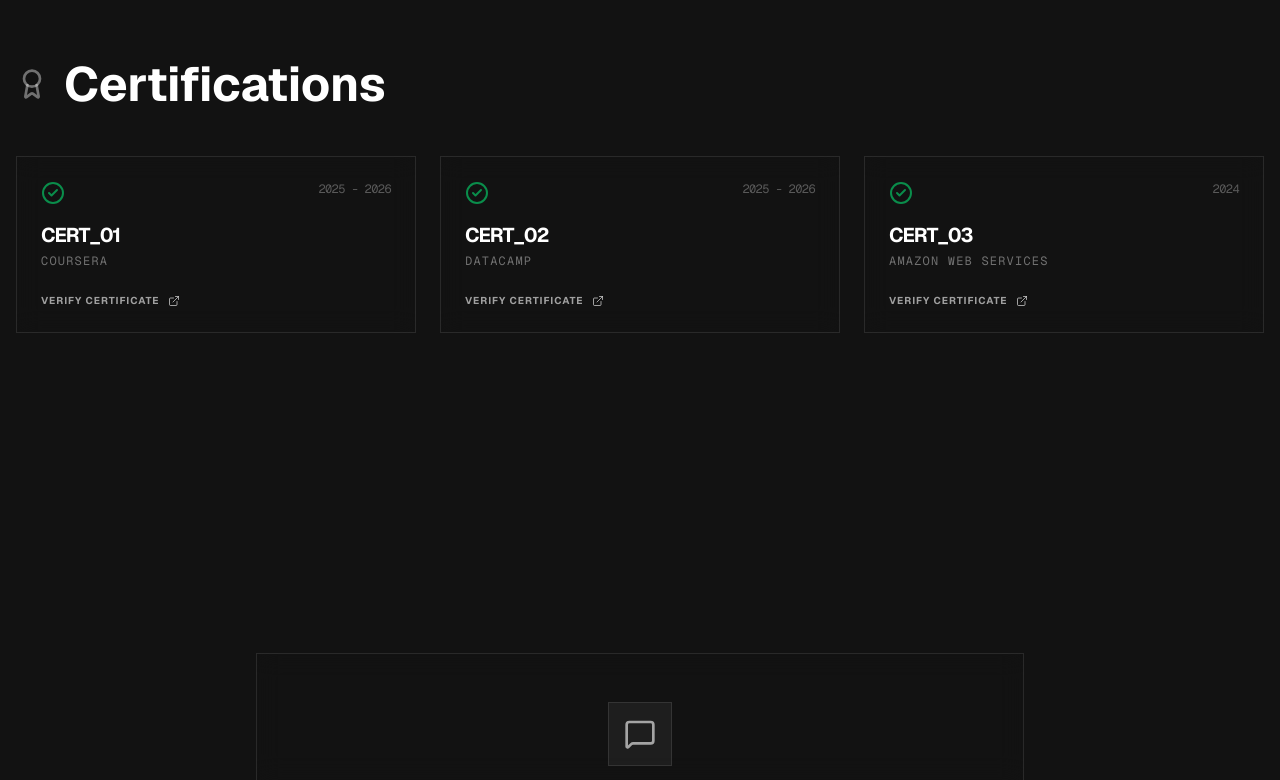
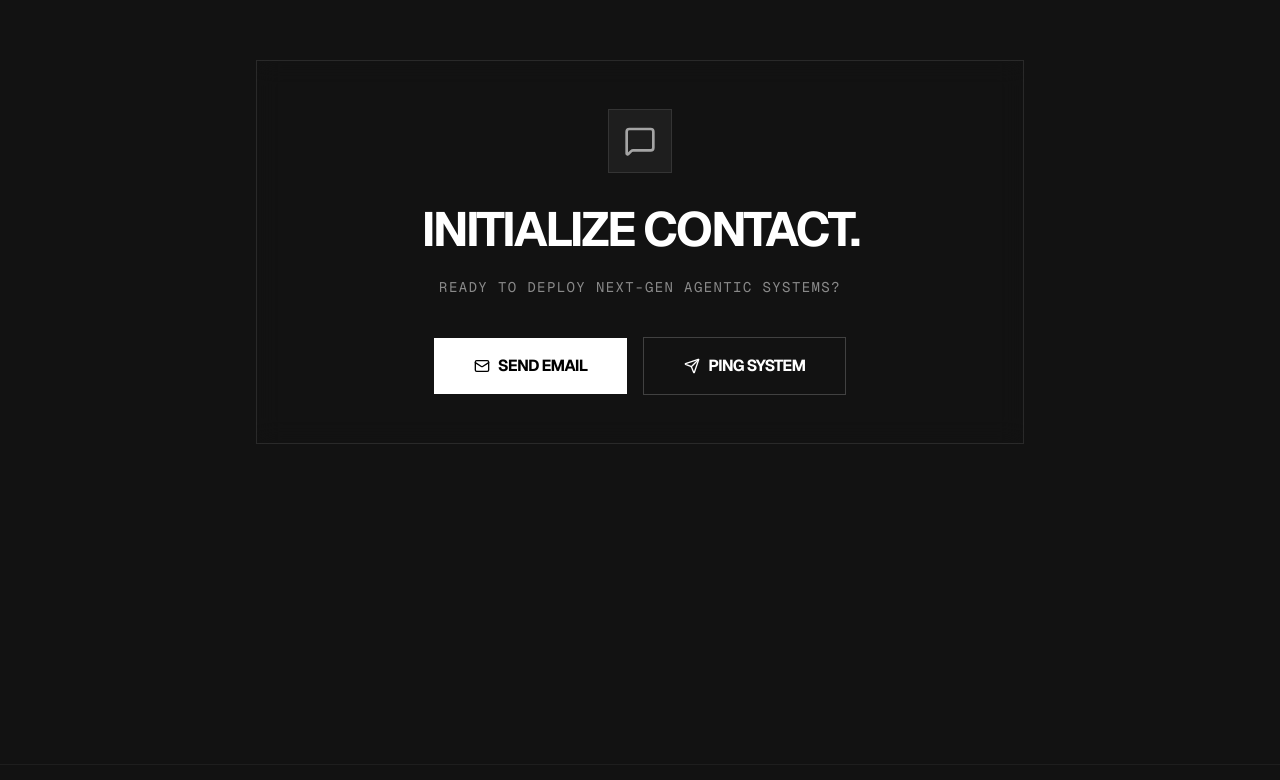
Before and after one commit to donyelqt/donielearys, a Next.js app: page / in a window 1280 px wide. Shown: the part 5363-6143 px from the top of the page. Built offline with nearby package versions, Linux system fonts and the light colour scheme.

Commit message:
refactor(sections): replace certifications with competitions component
Replace the static Certifications section with a more detailed Competitions section to better showcase achievements, rankings, and leadership roles.

```diff
--- a/src/components/sections/Certifications.tsx
+++ /dev/null
@@ -1,69 +0,0 @@
-"use client"
-
-import React from 'react'
-import { motion } from 'framer-motion'
-import { Award, CheckCircle2, ExternalLink } from 'lucide-react'
-
-const certifications = [
-  {
-    name: "CERT_01",
-    issuer: "Coursera",
-    date: "2025 - 2026",
-    link: "#",
-  },
-  {
-    name: "CERT_02",
-    issuer: "DataCamp",
-    date: "2025 - 2026",
-    link: "#",
-  },
-  {
-    name: "CERT_03",
-    issuer: "Amazon Web Services",
-    date: "2024",
-    link: "#",
-  },
-]
-
-export default function Certifications() {
-  return (
-    <section id="certifications" className="py-20 px-4">
-      <div className="max-w-7xl mx-auto">
-        <div className="flex items-center gap-4 mb-12">
-          <Award className="w-8 h-8 text-white/40" />
-          <h2 className="text-3xl md:text-5xl font-bold">Certifications</h2>
-        </div>
-
-        <div className="grid md:grid-cols-3 gap-6">
-          {certifications.map((cert, i) => (
-            <motion.div
-              key={cert.name}
-              initial={{ opacity: 0, y: 20 }}
-              whileInView={{ opacity: 1, y: 0 }}
-              transition={{ delay: i * 0.1 }}
-              viewport={{ once: true }}
-              className="p-6 rounded-none glass hover:border-white/20 transition-all flex flex-col justify-between gap-6"
-            >
-              <div>
-                <div className="flex justify-between items-start mb-4">
-                  <CheckCircle2 className="w-6 h-6 text-green-400/60" />
-                  <span className="text-xs font-mono text-white/30 tracking-tighter">{cert.date}</span>
-                </div>
-                <h3 className="text-xl font-bold mb-1 tracking-tighter">{cert.name}</h3>
-                <p className="text-white/40 text-xs font-mono uppercase tracking-widest">{cert.issuer}</p>
-              </div>
-
-              <a
-                href={cert.link}
-                className="flex items-center gap-2 text-[10px] font-bold uppercase tracking-widest text-white/60 hover:text-white transition-colors group/link"
-              >
-                Verify Certificate
-                <ExternalLink className="w-3 h-3 group-hover/link:translate-x-0.5 group-hover/link:-translate-y-0.5 transition-transform" />
-              </a>
-            </motion.div>
-          ))}
-        </div>
-      </div>
-    </section>
-  )
-}
--- /dev/null
+++ b/src/components/sections/Competitions.tsx
@@ -0,0 +1,138 @@
+"use client"
+
+import React from 'react'
+import { motion, useReducedMotion } from 'framer-motion'
+import { Award, BookOpen, FileBadge, GraduationCap, Shield, Trophy, Medal, Star, Zap } from 'lucide-react'
+
+const containerVariants = {
+  hidden: { opacity: 0 },
+  visible: {
+    opacity: 1,
+    transition: { staggerChildren: 0.1, delayChildren: 0.2 }
+  }
+}
+
+const itemVariants = {
+  hidden: { opacity: 0, y: 20 },
+  visible: { opacity: 1, y: 0, transition: { duration: 0.5 } }
+}
+
+const competitions = [
+  {
+    title: "AI Singapore - National AI Student Challenge",
+    issuer: "AI Singapore",
+    date: "2025",
+    description: "National AI Student Challenge Champion (Baguio), ranked Top 1 nationwide (Philippines), Top 3 in the PH League, and Top 15 in the ASEAN League for LLM optimization.",
+    icon: <Trophy className="h-5 w-5 text-amber-400" />,
+    badge: "Rankings",
+    badgeColor: "bg-amber-500/20 text-amber-400 border-amber-500/30",
+    achievement: "1st Place PH (Peak Rank)",
+  },
+  {
+    title: "DICT STEP UP Pre-Acceleration Program",
+    issuer: "Department of Information and Communications Technology",
+    date: "2025",
+    description: "Selected for national pre-acceleration program for Tarana-ai, an agentic travel app recognized as a promising tech venture by DICT Philippines.",
+    icon: <Star className="h-5 w-5 text-cyan-400" />,
+    badge: "Selected",
+    badgeColor: "bg-cyan-500/20 text-cyan-400 border-cyan-500/30",
+    achievement: "Regional Selection",
+  },
+  {
+    title: "AWS Cloud Club - Chief Skill-Builder",
+    issuer: "UC Baguio",
+    date: "2025",
+    description: "Pioneered the AWS Learning Cloud Club as Chief Skill-Builder Chairperson to promote cloud and ML upskilling among CS students.",
+    icon: <Medal className="h-5 w-5 text-green-400" />,
+    badge: "Leadership",
+    badgeColor: "bg-green-500/20 text-green-400 border-green-500/30",
+    achievement: "Founded",
+  },
+  {
+    title: "Philippine Startup Challenge",
+    issuer: "DICT CAR",
+    date: "2024",
+    description: "Led technical execution for a Finance and Travel app, achieving Semi-Finalist in PSC9 and Finalist in PSCX with over 1000+ startups in the region CAR.",
+    icon: <Zap className="h-5 w-5 text-violet-400" />,
+    badge: "Finalist (9 & X)",
+    badgeColor: "bg-violet-500/20 text-violet-400 border-violet-500/30",
+    achievement: " Top Startups in the Cordillera Region",
+  },
+  {
+    title: "AI.DEAS FOR IMPACT 2025",
+    issuer: "University of the Cordilleras",
+    date: "2025",
+    description: "Finalist in the AI.DEAS FOR IMPACT 2025 competition for solo develop traffic-aware navigation app",
+    icon: <Shield className="h-5 w-5 text-blue-400" />,
+    badge: "Finalist",
+    badgeColor: "bg-blue-500/20 text-blue-400 border-blue-500/30",
+    achievement: "3rd Place",
+  },
+  {
+    title: "Tarana AI - LGU Supported",
+    issuer: "LGU Baguio City",
+    date: "2025",
+    description: "Enterprise-grade Agentic AI RAG travel platform supported by LGU Baguio City with 100+ beta users.",
+    icon: <Award className="h-5 w-5 text-pink-400" />,
+    badge: "LGU Partner",
+    badgeColor: "bg-pink-500/20 text-pink-400 border-pink-500/30",
+    achievement: "Gov Partnership",
+  },
+]
+
+export default function Competitions() {
+  const prefersReducedMotion = useReducedMotion()
+
+  return (
+    <section id="competitions" className="py-20 px-4">
+      <motion.div
+        variants={prefersReducedMotion ? {} : containerVariants}
+        initial="hidden"
+        whileInView="visible"
+        viewport={{ once: true }}
+        className="max-w-7xl mx-auto mb-12"
+      >
+        <motion.h2 variants={itemVariants} className="text-4xl md:text-5xl font-bold mb-4">Competitions & Achievements</motion.h2>
+        <motion.p variants={itemVariants} className="text-white/50 max-w-xl">
+          Featured recognition, rankings, and achievements in AI, cloud, and software development.
+        </motion.p>
+      </motion.div>
+
+      <div className="max-w-7xl mx-auto grid grid-cols-1 md:grid-cols-2 lg:grid-cols-3 gap-6">
+        {competitions.map((comp, i) => (
+          <motion.div
+            key={i}
+            initial={{ opacity: 0, y: 30 }}
+            whileInView={{ opacity: 1, y: 0 }}
+            viewport={{ once: true }}
+            transition={{ delay: i * 0.1, duration: 0.5 }}
+            whileHover={{ y: -4 }}
+            className="group relative p-6 bg-white/5 border border-white/10 hover:border-white/20 transition-all duration-300"
+          >
+            <div className="absolute top-4 right-4">
+              <span className={`px-2 py-1 text-[8px] font-mono uppercase border rounded-sm ${comp.badgeColor}`}>
+                {comp.badge}
+              </span>
+            </div>
+
+            <div className="flex items-start gap-4">
+              <div className="p-2 bg-white/5 border border-white/10">
+                {comp.icon}
+              </div>
+              <div className="flex-1 min-w-0">
+                <h3 className="text-base font-bold tracking-tight mb-1 pr-16">{comp.title}</h3>
+                <p className="text-[10px] font-mono uppercase tracking-widest text-white/40 mb-3">{comp.issuer}</p>
+                <p className="text-xs text-white/60 leading-relaxed line-clamp-3">{comp.description}</p>
+              </div>
+            </div>
+
+            <div className="mt-4 pt-4 border-t border-white/5 flex justify-between items-center">
+              <span className="text-[10px] font-mono text-white/30">{comp.date}</span>
+              <span className="text-[10px] font-mono text-amber-400/60">{comp.achievement}</span>
+            </div>
+          </motion.div>
+        ))}
+      </div>
+    </section>
+  )
+}
```
